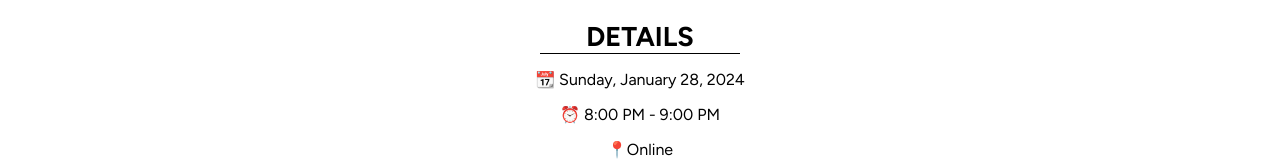
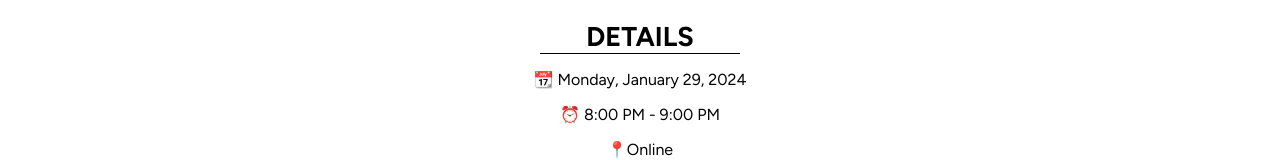
Before and after one commit to gabbyepelle/church, a React (Vite) app: page /Zoom in a window 1280 px wide. Shown: the part 1050-1210 px from the top of the page. Built offline with nearby package versions, Linux system fonts and the light colour scheme; a web font is replaced by a local one.

Commit message:
updated zoom meeting time

```diff
--- a/src/Zoom.jsx
+++ b/src/Zoom.jsx
@@ -16,7 +16,7 @@ export default function Zoom(){
             <h1>The Road to Redemption</h1>
             <img className="event-pg-img" src={series} alt=""></img>
             <h2 className="event-details ">DETAILS</h2>
-            <p>📆 Sunday, January 28, 2024</p>
+            <p>📆 Monday, January 29, 2024</p>
             <p>⏰ 8:00 PM - 9:00 PM</p>
             <p>📍Online</p>
             <p className="event-pg-details">
```
